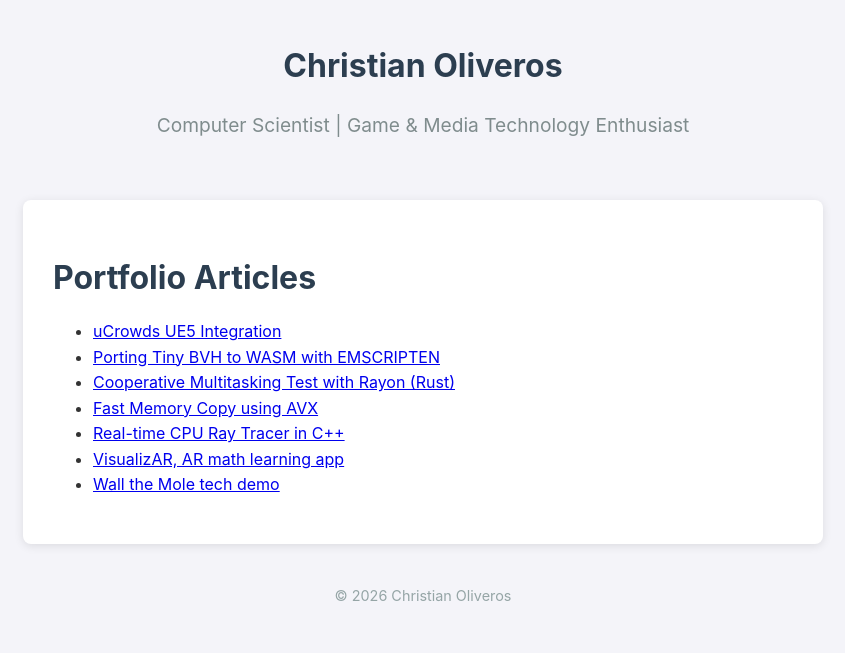
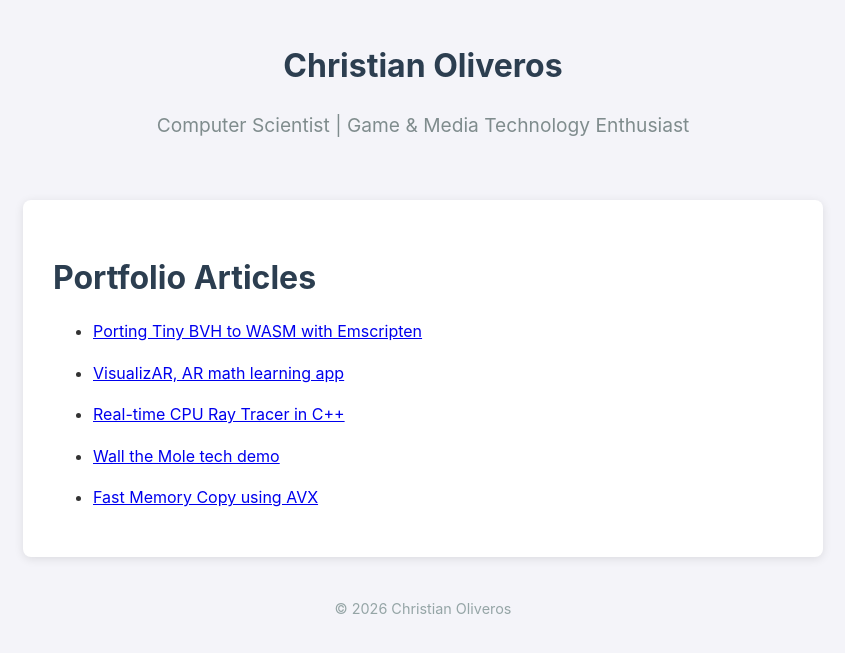
Before and after one commit to maniatic0/maniatic0.github.io, a Jekyll site: the page built from portfolio.md, in a window 1280 px wide. Shown: the top 653 px of the page, without its empty margins (217-1062 px from the left). Built offline with Jekyll 4.4.1, drawn with Linux system fonts in a browser that asks for light colours.

Commit message:
Migrate articles to Jekyll posts and update portfolio listing

```diff
--- a/portfolio.md
+++ b/portfolio.md
@@ -5,10 +5,6 @@ title: Portfolio Articles
 
 # Portfolio Articles
 
-- [uCrowds UE5 Integration](https://www.linkedin.com/posts/rolandgeraerts_crowd-simulation-animation-activity-7268724432666255361-tBlo?utm_source=share&utm_medium=member_desktop)
-- [Porting Tiny BVH to WASM with EMSCRIPTEN](https://oliveroschristian.wordpress.com/2024/11/15/porting-tiny-bvh-to-wasm-with-emscripten/)
-- [Cooperative Multitasking Test with Rayon (Rust)](https://github.com/maniatic0/rayon-coop-test)
-- [Fast Memory Copy using AVX](https://oliveroschristian.wordpress.com/2022/01/31/faster-memory-copy-using-avx/)
-- [Real-time CPU Ray Tracer in C++](https://oliveroschristian.wordpress.com/2022/02/03/real-time-cpu-ray-tracer-in-c/)
-- [VisualizAR, AR math learning app](https://oliveroschristian.wordpress.com/2022/02/05/visualizar-ar-math-learning-app/)
-- [Wall the Mole tech demo](https://oliveroschristian.wordpress.com/2022/02/02/wall-the-mole-tech-demo/)
+{% for post in site.posts %}
+- [{{ post.title }}]({{ post.url }})
+{% endfor %}
```
Also changed, not shown: _posts/2022-01-31-fast-memory-copy-using-avx.md (added, +11 -0 lines), _posts/2022-02-02-wall-the-mole-tech-demo.md (added, +11 -0 lines), _posts/2022-02-03-real-time-cpu-ray-tracer-in-c.md (added, +11 -0 lines), _posts/2022-02-05-visualizar-ar-math-learning-app.md (added, +11 -0 lines), _posts/2024-11-15-porting-tiny-bvh-to-wasm-with-emscripten.md (added, +11 -0 lines).
